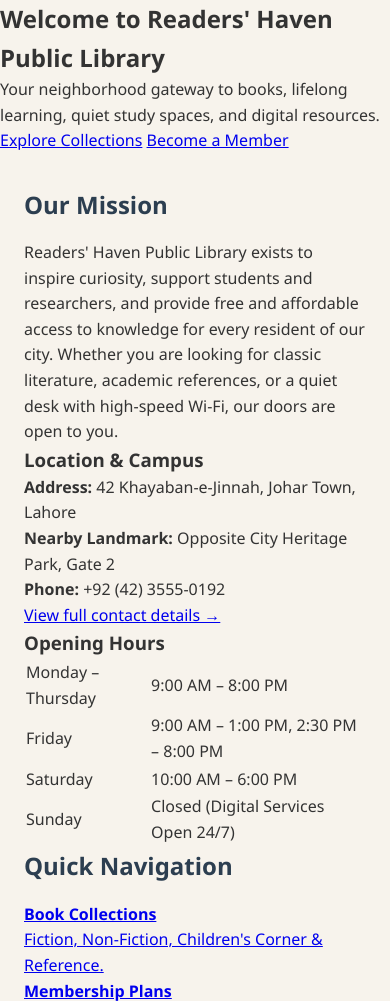
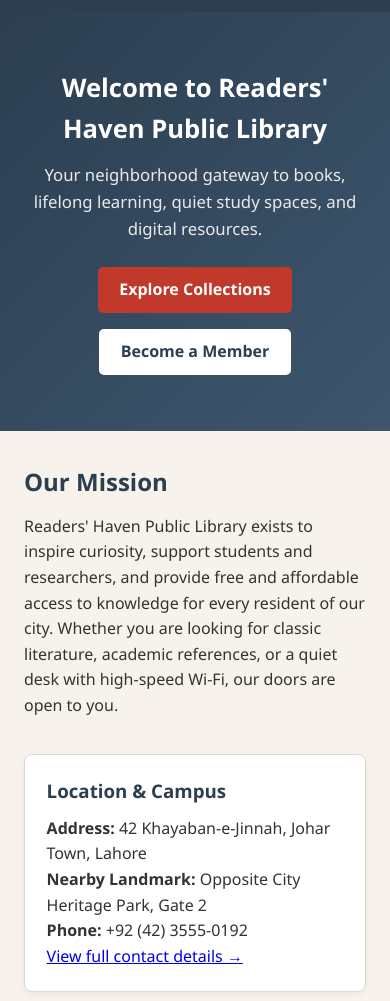
Before and after one commit to tallhaiqbal/readers-haven-library, a website: page src/index.html in a window 390 px wide. Shown: the part 124-1125 px from the top of the page. Drawn offline with Linux system fonts and the light colour scheme.

Commit message:
style(home): add hero, layout grid, hours table, and responsive media query

```diff
--- a/styles/style.css
+++ b/styles/style.css
@@ -2,8 +2,12 @@
 :root {
   --primary: #2c3e50;
   --accent: #c0392b;
+  --gold: #f1c40f;
   --light: #f7f3ec;
+  --card-bg: #ffffff;
   --text: #333333;
+  --muted: #666666;
+  --border: #e0d8cc;
 }
 
 * { box-sizing: border-box; margin: 0; padding: 0; }
@@ -32,13 +36,72 @@ body {
   text-decoration: none;
   margin-left: 1.2rem;
   font-weight: 500;
+  padding-bottom: 0.2rem;
 }
 
-.nav a:hover { color: #f1c40f; }
+.nav a:hover, .nav a.active {
+  color: var(--gold);
+  border-bottom: 2px solid var(--gold);
+}
+
+.hero {
+  background: linear-gradient(135deg, #2c3e50, #3d566e);
+  color: #fff;
+  padding: 3.5rem 1.5rem;
+  text-align: center;
+}
+
+.hero-content { max-width: 760px; margin: 0 auto; }
+.hero h2 { font-size: 2.1rem; margin-bottom: 0.75rem; }
+.hero p { font-size: 1.05rem; margin-bottom: 1.5rem; color: #eaeaea; }
+
+.hero-actions { display: flex; justify-content: center; gap: 1rem; flex-wrap: wrap; }
+
+.btn {
+  display: inline-block;
+  padding: 0.65rem 1.35rem;
+  border-radius: 5px;
+  text-decoration: none;
+  font-weight: 600;
+}
+
+.btn-primary { background: var(--accent); color: #fff; }
+.btn-secondary { background: #fff; color: var(--primary); }
 
 .container { max-width: 1100px; margin: 2rem auto; padding: 0 1.5rem; }
+.container h2 { color: var(--primary); margin-bottom: 0.75rem; }
+.section { margin-bottom: 2.2rem; }
+.lead { color: var(--muted); margin-bottom: 1.5rem; }
 
-.container h2 { color: var(--primary); margin-bottom: 1rem; }
+.grid-2 { display: grid; grid-template-columns: repeat(2, 1fr); gap: 1.5rem; }
+.grid-4 { display: grid; grid-template-columns: repeat(4, 1fr); gap: 1rem; }
+
+.card {
+  background: var(--card-bg);
+  border: 1px solid var(--border);
+  border-radius: 8px;
+  padding: 1.35rem;
+  box-shadow: 0 2px 6px rgba(0, 0, 0, 0.05);
+}
+
+.card h3 { color: var(--primary); margin-bottom: 0.6rem; }
+
+.hours-table { width: 100%; border-collapse: collapse; margin-top: 0.5rem; }
+.hours-table td { padding: 0.4rem 0; border-bottom: 1px solid var(--border); }
+.hours-table td:last-child { text-align: right; font-weight: 600; }
+
+.quick-link {
+  display: block;
+  background: var(--card-bg);
+  border: 1px solid var(--border);
+  border-left: 4px solid var(--accent);
+  border-radius: 6px;
+  padding: 1rem;
+  text-decoration: none;
+  color: var(--text);
+}
+.quick-link h4 { color: var(--primary); margin-bottom: 0.3rem; }
+.quick-link:hover { border-left-color: var(--primary); }
 
 .site-footer {
   background: var(--primary);
@@ -47,3 +110,11 @@ body {
   padding: 1rem;
   margin-top: 3rem;
 }
+
+/* Home page responsive breakpoint */
+@media (max-width: 768px) {
+  .site-header { flex-direction: column; align-items: flex-start; gap: 0.75rem; }
+  .nav a { margin-left: 0; margin-right: 1rem; }
+  .grid-2, .grid-4 { grid-template-columns: 1fr; }
+  .hero h2 { font-size: 1.6rem; }
+}
```
